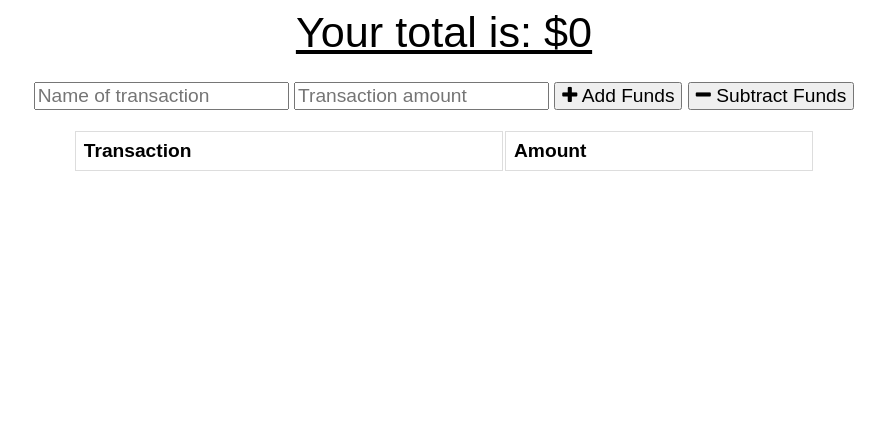
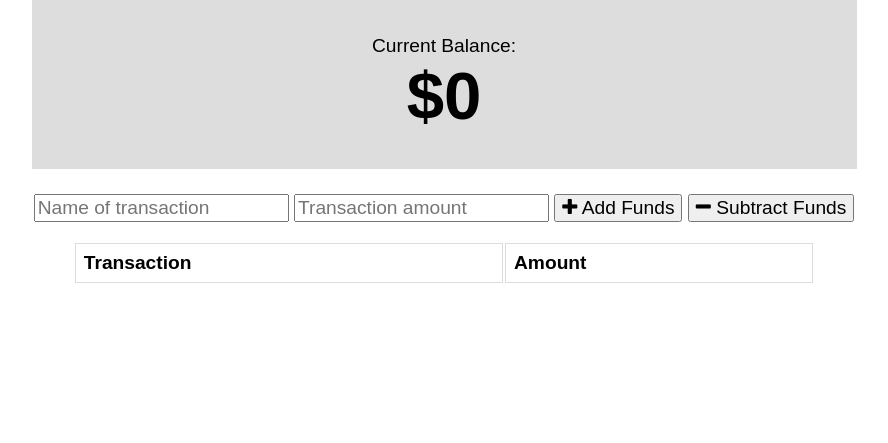
Before and after one commit to grlucy/Transaction-Tracker, a website: page public/index.html in a window 1280 px wide. Shown: the whole page, without its empty margins (196-1084 px from the left). Drawn offline with nearby package versions, Linux system fonts and the light colour scheme; no server answers.

Commit message:
styled header and chart

```diff
--- a/public/index.html
+++ b/public/index.html
@@ -22,8 +22,9 @@
   </head>
   <body>
     <div class="wrapper">
-      <div class="total">
-        <div class="total">Your total is: $<span id="total">0</span></div>
+      <div class="jumbotron">
+        <h4>Current Balance:</h4>
+        <h1>$<span id="total">0</span></h1>
       </div>
 
       <div class="form">
--- a/public/index.js
+++ b/public/index.js
@@ -72,7 +72,8 @@ function populateChart() {
         {
           label: "Total Over Time",
           fill: true,
-          backgroundColor: "#6666ff",
+          borderColor: "rgb(91, 155, 105)",
+          backgroundColor: "rgb(91, 155, 105, 0.5)",
           data
         }
       ]
--- a/public/styles.css
+++ b/public/styles.css
@@ -1,9 +1,29 @@
 body {
   font-size: 120%;
   font-family: Arial;
+  margin: 0;
+  padding: 0;
 }
 
-button, input {
+.jumbotron {
+  background-color: #dddddd;
+  padding: 35px;
+}
+
+h4 {
+  margin: 0;
+  padding: 0;
+  font-weight: 200;
+}
+
+h1 {
+  font-size: 350%;
+  margin: 0;
+  padding: 0;
+}
+
+button,
+input {
   font-size: 100%;
   font-family: Arial;
 }
@@ -12,7 +32,8 @@ table {
   width: 100%;
 }
 
-td, th {
+td,
+th {
   border: 1px solid #dddddd;
   text-align: left;
   padding: 8px;
@@ -32,11 +53,6 @@ tr:nth-child(even) {
   text-align: center;
 }
 
-.total {
-  font-size: 150%;
-  text-decoration: underline;
-}
-
 .form {
   margin-top: 25px;
   width: 100%;
```
